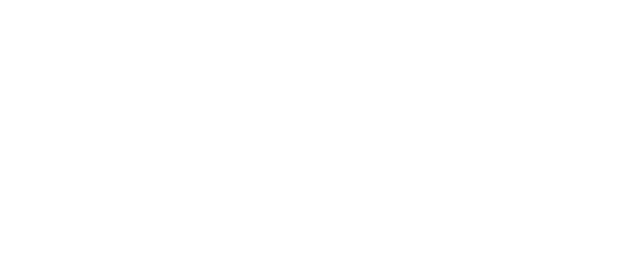
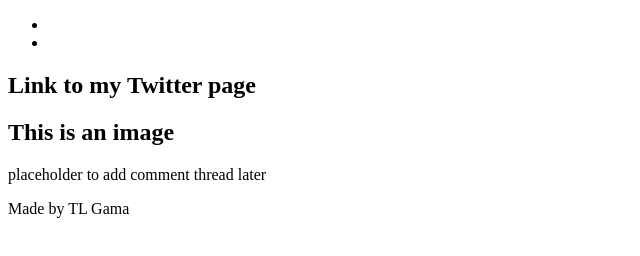
Before and after one commit to TLGama/alx_tools, a plain HTML site: page git/html/tweets.html in a window 1280 px wide. Shown: the whole page, without its empty margins (0-640 px from the left). Drawn offline with Linux system fonts and the light colour scheme.

Commit message:
3. Make a cool website

```diff
--- a/git/html/tweets.html
+++ b/git/html/tweets.html
@@ -4,7 +4,27 @@
         <title>ALX Web Design</title>
     </head>
     <body>
-        <a href="https://twitter.com/Word_El/status/1676017394223816704?t=GbXIkKBAJl_LEVmZOmDgWw&s=19"></a>
-        <a href="git/html/index.html"></a>
+        <header>
+            <ul>
+                <li><a href=git/html/tweets.html></a></li>
+                <li><a href="git/html/index.html"></a></li>
+            </ul>
+        </header>
+        <main>
+            <article>
+                <h1>Link to my Twitter page </h1>
+                <a href="https://twitter.com/Word_El/status/1676017394223816704?t=GbXIkKBAJl_LEVmZOmDgWw&s=19"></a>
+                <h2>This is an image</h2>
+                <a href="https://www.holbertonschool.com/holberton-logo.png"></a>
+            </article>
+            <aside>
+                <p>placeholder to add comment thread later</p>
+            </aside>
+        </main>
+
+        <footer>
+            <p>Made by TL Gama </p><a href="https://twitter.com/Word_El?t=KFpWXp8DpvbrIjImxsDklQ&s=09"></a>
+        </footer>
+
     </body>
 </html>
```
Also changed, not shown: git/html/index.html (+22 -0 lines).
